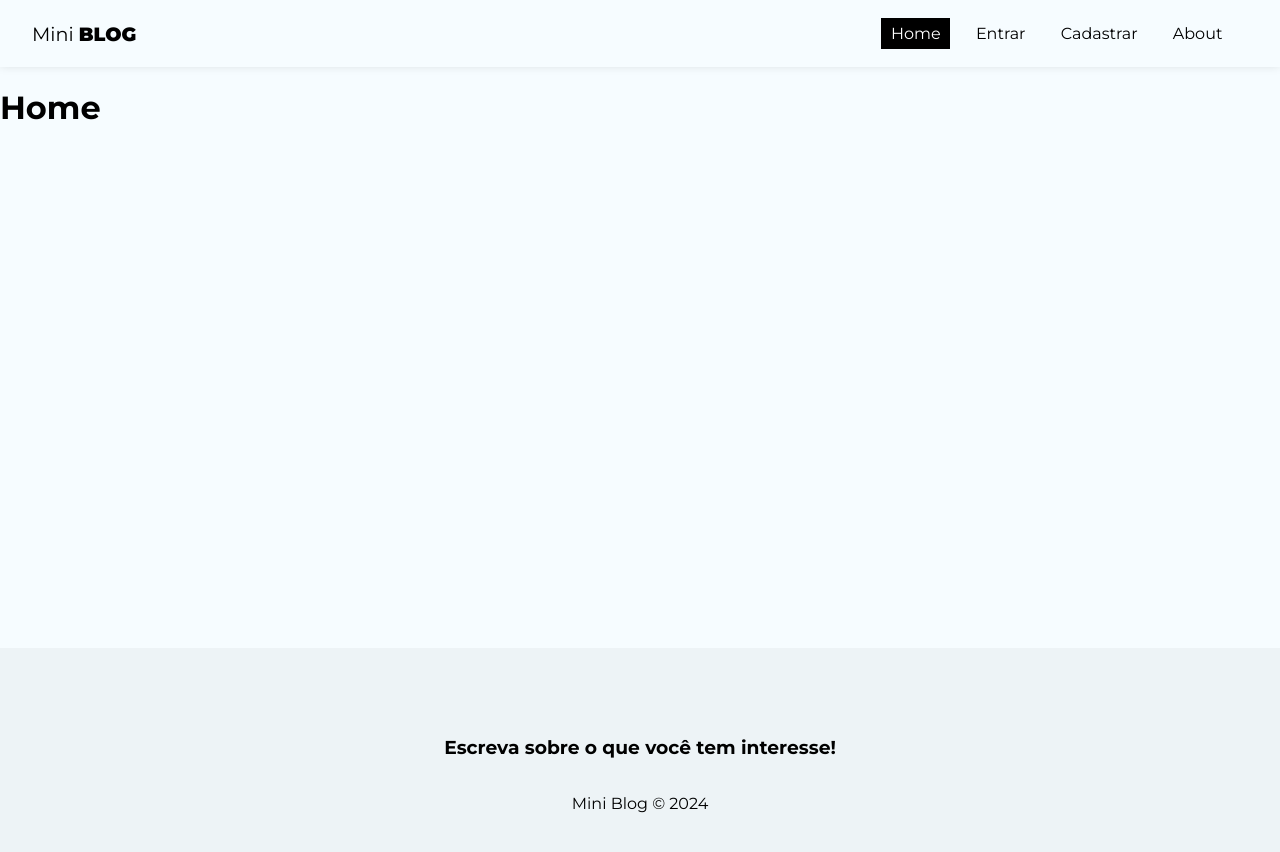
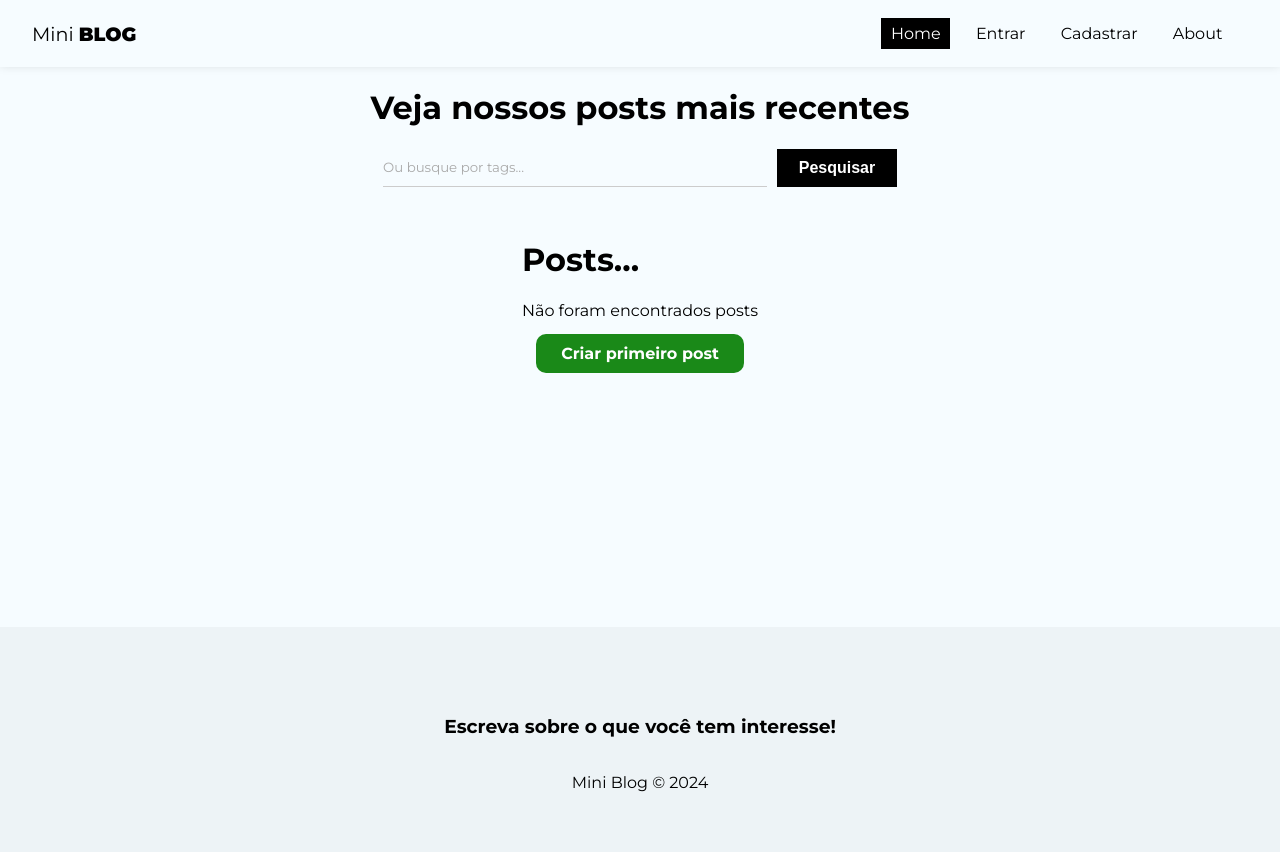
Before and after one commit to gabriell3103/MiniBlog, a React (Vite) app: page / in a window 1280 px wide. Shown: the top 852 px of the page. Built offline with nearby package versions, Linux system fonts and the light colour scheme; no server answers.

Commit message:
Estruturação da página Home

```diff
--- a/src/pages/Home/Home.jsx
+++ b/src/pages/Home/Home.jsx
@@ -1,10 +1,41 @@
 // CSS
 import styles from "./Home.module.css"
 
+// hooks
+import { useNavigate, Link } from 'react-router-dom'
+import { useState } from 'react'
+
+// components
+
 const Home = () => {
+  const [query, setQuery] = useState("")
+  const [posts] = useState([])
+
+  const handleSubmit = (e) => {
+    e.preventDefault()
+
+  }
+
   return (
-    <div>
-        <h1>Home</h1>
+    <div className={styles.home}>
+        <h1>Veja nossos posts mais recentes</h1>
+        <form onSubmit={handleSubmit} className={styles.search_form}>
+          <input type="text"
+          placeholder='Ou busque por tags...'
+          onChange={(e) => setQuery(e.target.value)}/>
+          <button className='btn btn-dark'>Pesquisar</button>
+        </form>
+        <div>
+          <h1>Posts...</h1>
+          {posts && posts.length === 0 && (
+            <div className={styles.noposts}>
+              <p>Não foram encontrados posts</p>
+              <Link to="/posts/create" className='btn'>
+              Criar primeiro post
+              </Link>
+            </div>
+          )}
+        </div>
     </div>
   )
 }
--- a/src/pages/Home/Home.module.css
+++ b/src/pages/Home/Home.module.css
@@ -0,0 +1,31 @@
+.home {
+    display: flex;
+    flex-direction: column;
+    align-items: center;
+    justify-content: center;
+}
+
+.search_form {
+    max-width: 100%;
+    width: 60%;
+    display: flex;
+    justify-content: center;
+    margin-bottom: 2em;
+}
+
+.search_form input {
+    margin-right: 10px;
+    width: 50%;
+}
+
+.noposts {
+    text-align: center;
+}
+
+.noposts p {
+    margin-bottom: 1.5em;
+}
+
+.noposts a {
+    padding: 10px 25px;
+}
```
